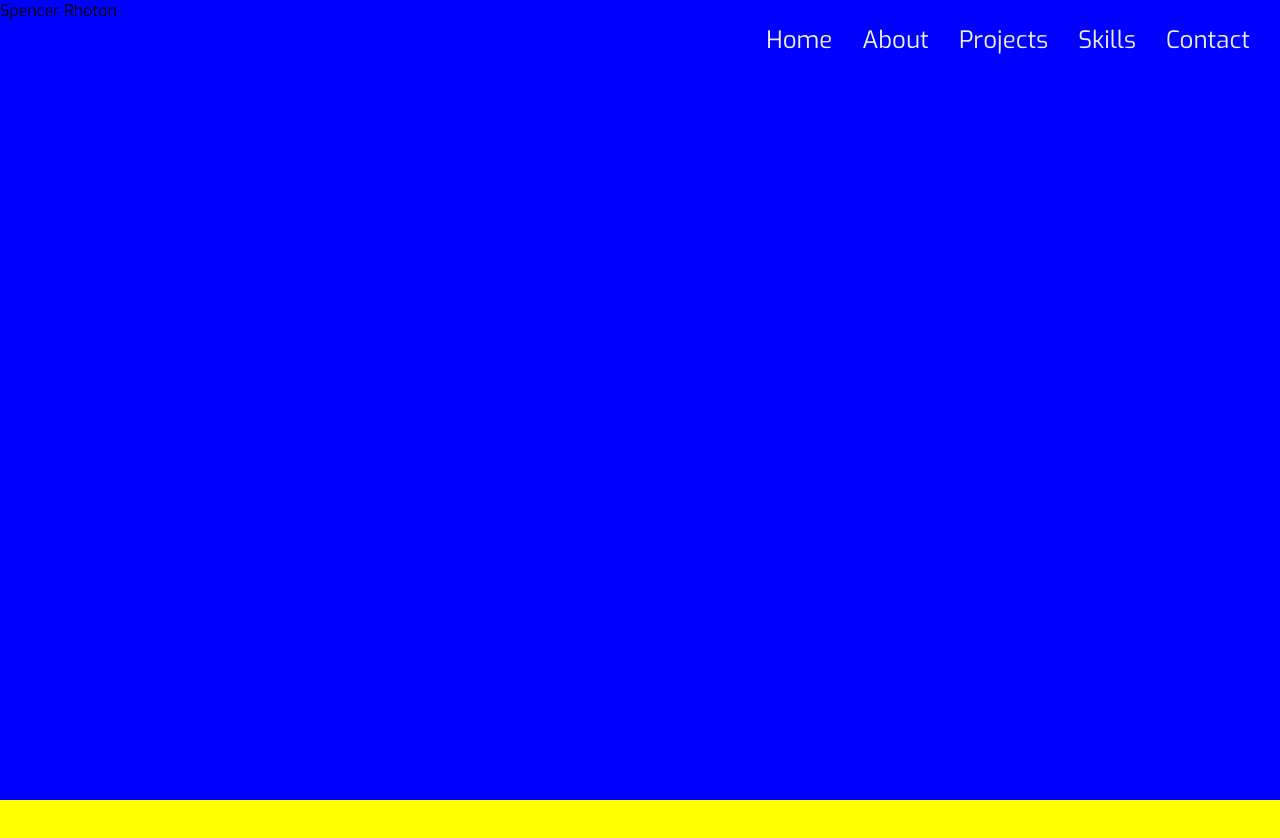
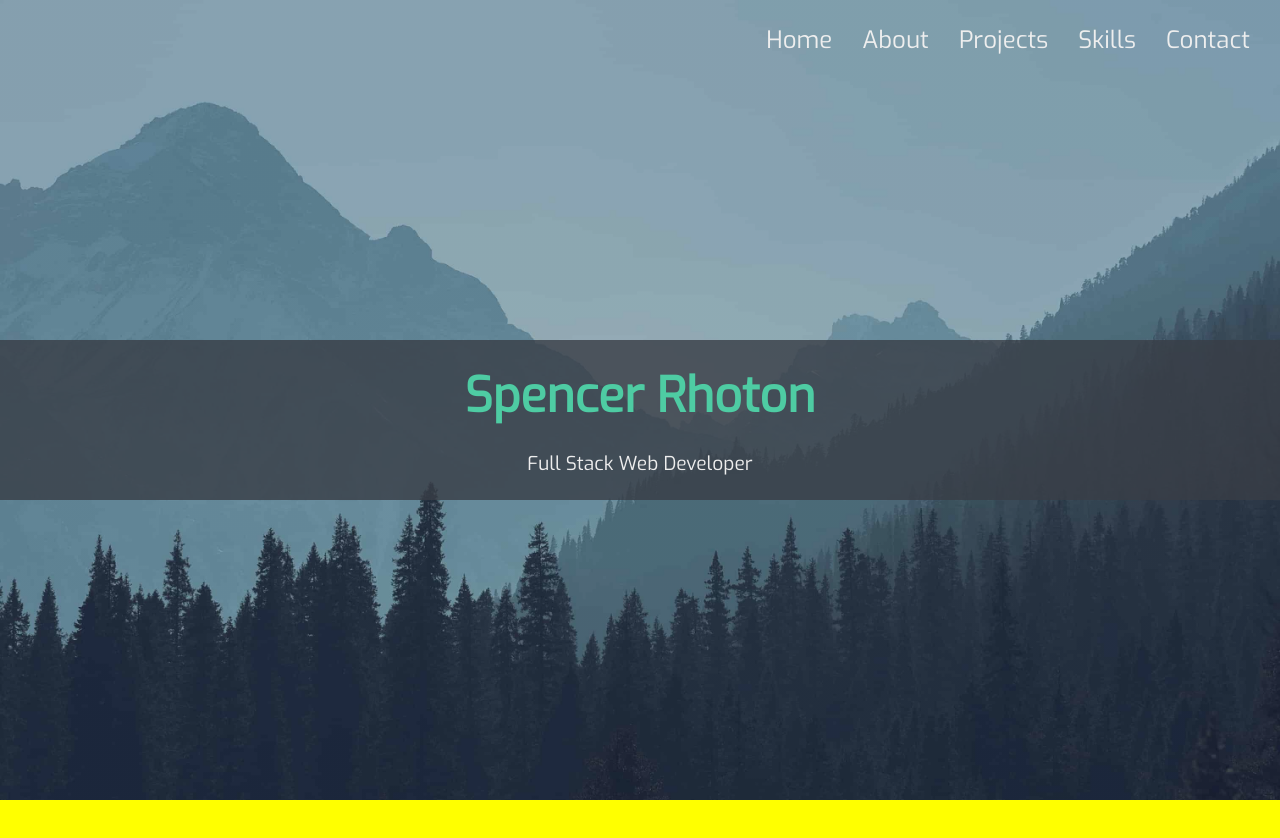
Before and after one commit to rhospencer/web-design-2-portfolio, a plain HTML site: page index.html in a window 1280 px wide. Shown: the top 838 px of the page. Drawn offline with Linux system fonts and the light colour scheme.

Commit message:
created home page

```diff
--- a/index.html
+++ b/index.html
@@ -5,7 +5,10 @@
     <meta name="viewport" content="width=device-width, initial-scale=1.0" />
     <title>Spencer Rhoton Portfolio</title>
     <link rel="stylesheet" href="./style.css" />
-    <link href="https://fonts.googleapis.com/css2?family=Exo&display=swap" rel="stylesheet">
+    <link
+      href="https://fonts.googleapis.com/css2?family=Exo&display=swap"
+      rel="stylesheet"
+    />
   </head>
   <body>
     <nav>
@@ -17,7 +20,12 @@
         <a href="#contact">Contact</a>
       </div>
     </nav>
-    <div id="home">Spencer Rhoton</div>
+    <div id="home">
+      <div class="header">
+        <h1>Spencer Rhoton</h1>
+        <h4>Full Stack Web Developer</h4>
+      </div>
+    </div>
     <div id="about"></div>
     <div id="projects"></div>
     <div id="skills"></div>
--- a/style.css
+++ b/style.css
@@ -1,7 +1,7 @@
 * {
   margin: 0;
   box-sizing: border-box;
-  font-family: 'Exo', sans-serif;
+  font-family: "Exo", sans-serif;
 }
 
 *::-webkit-scrollbar {
@@ -12,6 +12,8 @@ body {
   height: 100vh;
   overflow: hidden;
   overflow-y: scroll;
+  scroll-behavior: smooth;
+  scroll-snap-type: y mandatory;
 }
 
 nav {
@@ -51,7 +53,51 @@ nav {
 #home {
   height: 100vh;
   width: 100vw;
-  background: blue;
+  background: linear-gradient(rgba(0, 0, 0, 0.2), rgba(0, 0, 0, 0.2)),
+    url("./assets/portfolio_hero.jpg");
+  background-repeat: no-repeat;
+  background-size: cover;
+  display: flex;
+  justify-content: center;
+  align-items: center;
+  scroll-snap-align: center;
+}
+
+.header {
+  width: 100vw;
+  height: 20vh;
+  margin-top: 5vh;
+  background: #393e46cc;
+  opacity: 0;
+  animation-name: header-appear;
+  animation-duration: 2s;
+  animation-delay: 1s;
+  animation-fill-mode: forwards;
+  display: flex;
+  flex-direction: column;
+  justify-content: space-evenly;
+  align-items: center;
+  position: relative;
+}
+
+.header > h1 {
+  color: #4ecca3;
+  font-size: 3rem;
+}
+
+.header > h4 {
+  color: #eeeeee;
+  font-size: 1.2rem;
+  font-weight: 200;
+}
+
+@keyframes header-appear {
+  0% {
+    opacity: 0;
+  }
+  100% {
+    opacity: 1;
+  }
 }
 
 #about {
```
Also changed, not shown: assets/portfolio_hero.jpg (added).
